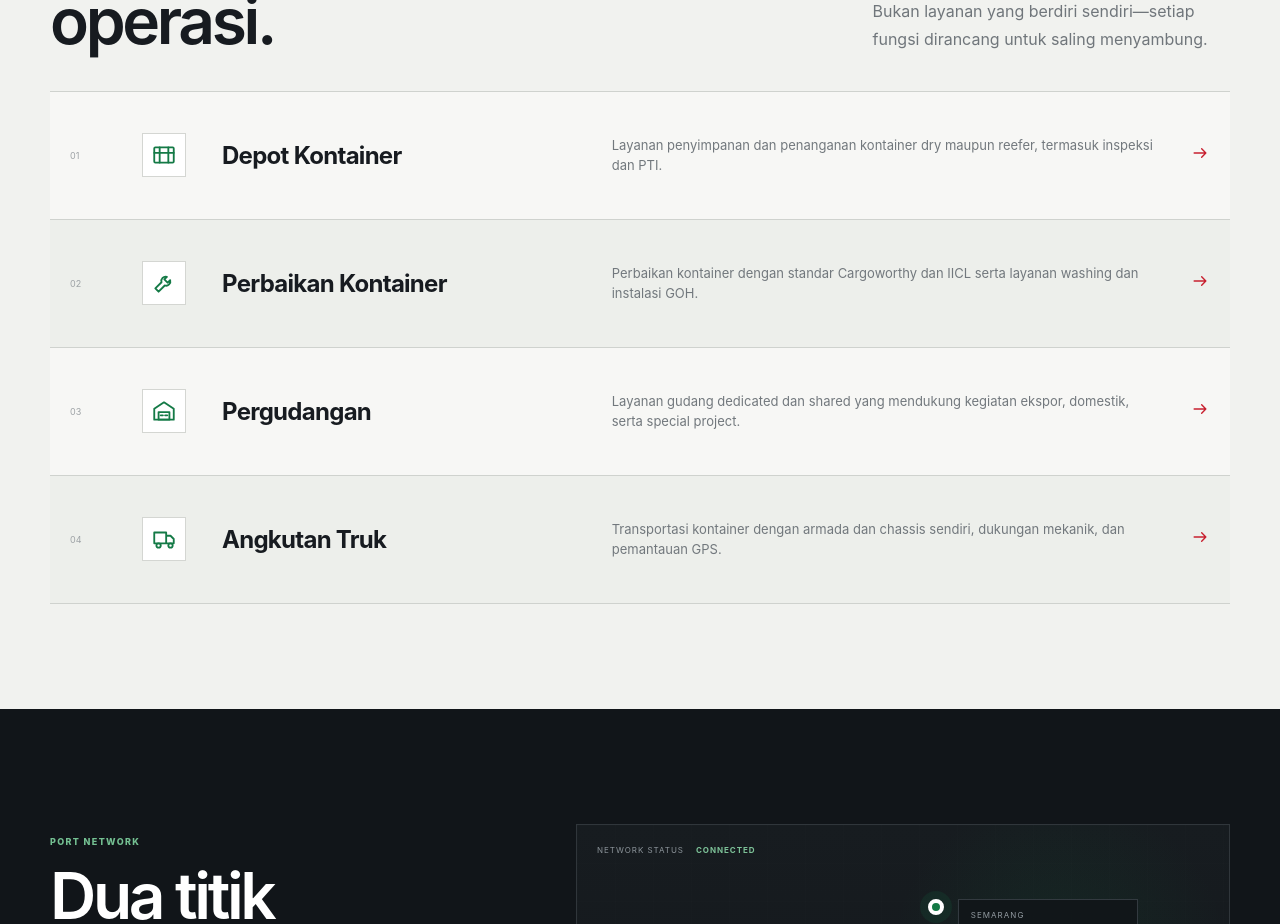
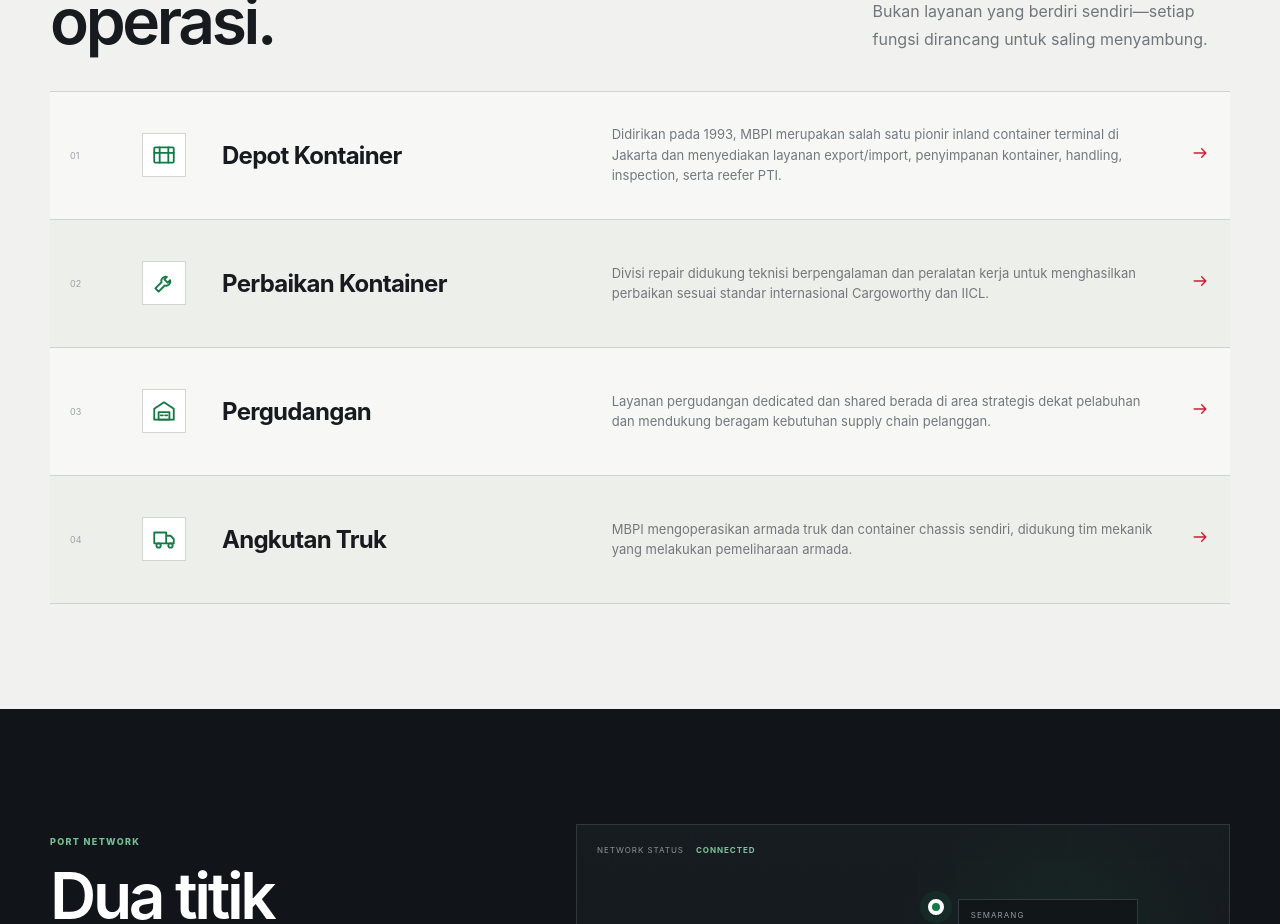
Before and after one commit to nabillazachra/mbpi-revamp, a Next.js app: page /id in a window 1280 px wide. Shown: the part 1560-2484 px from the top of the page. Built offline with nearby package versions, Linux system fonts and the light colour scheme.

Commit message:
content: restore detailed legacy service and facility information

```diff
--- a/content/site.js
+++ b/content/site.js
@@ -2,10 +2,18 @@ export const site = {
   company: 'PT Multi Bina Pura International',
   short: 'MBPI',
   established: '1993',
+  profile: {
+    id: 'Kami adalah inland container terminal yang menangani penyimpanan, transit, pergudangan, dan bounded cargo selama lebih dari 30 tahun. Operasi didukung tenaga profesional dan teknis berkualifikasi yang berpengalaman dalam pengelolaan kontainer terkomputerisasi pada terminal peti kemas dan stacking yard.',
+    en: 'We are an inland container terminal dealing with container storage, transit, warehousing, and bounded cargo for more than 30 years. Operations are supported by qualified professionals and technical personnel experienced in computerized container management at container terminals and stacking yards.'
+  },
   offices: {
     jakarta: {
       address: 'Jl. Raya Cakung Cilincing Km. 4 RT002/RW05, Rorotan, Cilincing, Jakarta Utara 14140, Indonesia',
-      phones: ['+62 21 4406406', '+62 21 4406407']
+      phones: ['+62 21 4406406', '+62 21 4406407'],
+      gatePhones: ['+62 21 4406411'],
+      depotPhones: ['+62 21 4406287', '+62 21 4406288'],
+      warehousePhones: ['+62 21 4418401', '+62 21 4418402'],
+      truckingPhones: ['+62 21 4406403', '+62 21 4406404']
     },
     semarang: {
       address: 'Kawasan Industri Cipta Blok 2, Bandarharjo, Semarang Utara, Semarang 50175, Indonesia',
@@ -18,7 +26,10 @@ export const site = {
     warehouse: 'allcfs@mbpi.co.id',
     trucking: 'alltrkbiz@mbpi.co.id',
     complaint: 'laporan@mbpi.co.id',
-    career: 'employment-mbpt@mbpi.co.id'
+    career: 'employment-mbpt@mbpi.co.id',
+    efakturLogin: 'act3@mbpi.co.id',
+    containerJakarta: 'allcy@mbpi.co.id',
+    containerSemarang: 'allcy.srg@mbpi.co.id'
   },
   external: {
     efaktur: 'https://efaktur.mbpi.co.id/admin/login',
@@ -33,8 +44,10 @@ export const services = [
     no: '01',
     titleId: 'Depot Kontainer',
     titleEn: 'Container Depot',
-    summaryId: 'Layanan penyimpanan dan penanganan kontainer dry maupun reefer, termasuk inspeksi dan PTI.',
-    summaryEn: 'Storage and handling for dry and reefer containers, including inspection and PTI.',
+    summaryId: 'Didirikan pada 1993, MBPI merupakan salah satu pionir inland container terminal di Jakarta dan menyediakan layanan export/import, penyimpanan kontainer, handling, inspection, serta reefer PTI.',
+    summaryEn: 'Established in 1993, MBPI is one of Jakarta inland container terminal pioneers, providing export/import container services, storage, handling, inspection, and reefer PTI.',
+    detailId: 'Fasilitas depot dibangun pada area lebih dari 100.000 m² dan melayani penyimpanan kontainer dry maupun reefer. Model layanan dirancang untuk mendukung kebutuhan carrier, leasing company, serta partner logistik yang membutuhkan storage dan handling dalam satu lokasi operasi.',
+    detailEn: 'The depot is built on an area of more than 100,000 m² and supports both dry and reefer container storage. Its operating model serves carriers, leasing companies, and logistics partners requiring storage and handling within one operating location.',
     bulletsId: ['Penyimpanan empty dan full container', 'Container handling', 'Container inspection', 'Reefer container PTI'],
     bulletsEn: ['Empty and full container storage', 'Container handling', 'Container inspection', 'Reefer container PTI']
   },
@@ -43,40 +56,65 @@ export const services = [
     no: '02',
     titleId: 'Perbaikan Kontainer',
     titleEn: 'Container Repair',
-    summaryId: 'Perbaikan kontainer dengan standar Cargoworthy dan IICL serta layanan washing dan instalasi GOH.',
-    summaryEn: 'Container repair aligned with Cargoworthy and IICL standards plus washing and GOH installation.',
-    bulletsId: ['Perbaikan standar IICL dan Cargoworthy', 'Container washing', 'Garment on Hanger (GOH) installation'],
-    bulletsEn: ['IICL and Cargoworthy repair', 'Container washing', 'Garment on Hanger (GOH) installation']
+    summaryId: 'Divisi repair didukung teknisi berpengalaman dan peralatan kerja untuk menghasilkan perbaikan sesuai standar internasional Cargoworthy dan IICL.',
+    summaryEn: 'The repair division is supported by experienced technicians and equipment to deliver repairs aligned with international Cargoworthy and IICL standards.',
+    detailId: 'Selain repair dan washing, MBPI menyediakan pemasangan GOH (Garment on Hanger) menggunakan material berkualitas untuk membantu menjaga kondisi produk garmen selama proses logistik.',
+    detailEn: 'In addition to repair and washing, MBPI provides GOH (Garment on Hanger) installation using quality materials to help protect garment products throughout the logistics process.',
+    bulletsId: ['Perbaikan kontainer berstandar IICL dan Cargoworthy', 'Cuci kontainer', 'Pemasangan GOH (Garment on Hanger)'],
+    bulletsEn: ['Cargoworthy and IICL standard container repair', 'Container washing', 'Garment on Hanger (GOH) installation']
   },
   {
     id: 'warehouse',
     no: '03',
     titleId: 'Pergudangan',
     titleEn: 'Warehousing',
-    summaryId: 'Layanan gudang dedicated dan shared yang mendukung kegiatan ekspor, domestik, serta special project.',
-    summaryEn: 'Dedicated and shared warehousing supporting export, domestic handling, and special projects.',
-    bulletsId: ['Export consolidation (LCL)', 'Export full container (FCL)', 'Cargo stripping / stuffing', 'Warehouse storage and space rental', 'Domestic handling', 'Special project'],
-    bulletsEn: ['Export consolidation (LCL)', 'Export full container (FCL)', 'Cargo stripping / stuffing', 'Warehouse storage and space rental', 'Domestic handling', 'Special project']
+    summaryId: 'Layanan pergudangan dedicated dan shared berada di area strategis dekat pelabuhan dan mendukung beragam kebutuhan supply chain pelanggan.',
+    summaryEn: 'Dedicated and shared warehousing is located in a strategic area near the port and supports a broad range of customer supply-chain requirements.',
+    detailId: 'Layanan mencakup aktivitas konsolidasi ekspor, FCL, stripping/stuffing, penyimpanan dan penyewaan ruang gudang, domestic handling, serta special project.',
+    detailEn: 'Services cover export consolidation, FCL, stripping/stuffing, warehouse storage and space rental, domestic handling, and special projects.',
+    bulletsId: ['Export Consolidation (LCL)', 'Export Full Container (FCL)', 'Cargo Stripping / Stuffing', 'Warehouse Storage & Space Rental', 'Domestic Handling', 'Special Project'],
+    bulletsEn: ['Export Consolidation (LCL)', 'Export Full Container (FCL)', 'Cargo Stripping / Stuffing', 'Warehouse Storage & Space Rental', 'Domestic Handling', 'Special Project']
   },
   {
     id: 'trucking',
     no: '04',
     titleId: 'Angkutan Truk',
     titleEn: 'Trucking Services',
-    summaryId: 'Transportasi kontainer dengan armada dan chassis sendiri, dukungan mekanik, dan pemantauan GPS.',
-    summaryEn: 'Container transportation with owned fleet and chassis, dedicated mechanics, and GPS monitoring.',
-    bulletsId: ['Container shuttle transport', 'CY haulage', 'Long distance container haulage', 'Customs clearance services'],
-    bulletsEn: ['Container shuttle transport', 'CY haulage', 'Long distance container haulage', 'Customs clearance services']
+    summaryId: 'MBPI mengoperasikan armada truk dan container chassis sendiri, didukung tim mekanik yang melakukan pemeliharaan armada.',
+    summaryEn: 'MBPI operates its own truck fleet and container chassis, supported by a dedicated mechanic team responsible for fleet maintenance.',
+    detailId: 'Setiap pengiriman dipantau dengan GPS dan operasi trucking dikembangkan bersama tim serta sistem IT terintegrasi untuk menjaga visibilitas pergerakan.',
+    detailEn: 'Shipments are monitored through GPS, while trucking operations are supported by integrated teams and IT systems to maintain movement visibility.',
+    bulletsId: ['Container Shuttle Transport', 'CY Haulage', 'Long Distance Container Haulage', 'Customs Clearance Services'],
+    bulletsEn: ['Container Shuttle Transport', 'CY Haulage', 'Long Distance Container Haulage', 'Customs Clearance Services']
   }
 ];
 
 export const strengths = [
-  ['01', 'One-stop logistics'],
-  ['02', 'Integrated operating system'],
-  ['03', 'Electronic Data Interchange'],
-  ['04', '24-hour CCTV and security'],
-  ['05', 'Locations near major ports'],
-  ['06', 'GPS-enabled truck fleet']
+  ['01', 'One-stop services'],
+  ['02', 'Integrated Own Build System'],
+  ['03', 'Electronic Data Interchange (EDI)'],
+  ['04', '24-hour CCTV and Security'],
+  ['05', 'Location near Port'],
+  ['06', 'GPS on Trucks']
 ];
 
+export const facilities = {
+  jakarta: {
+    distanceId: 'Berlokasi di timur laut Jakarta, sekitar 11 km dari Pelabuhan Tanjung Priok.',
+    distanceEn: 'Located in north-east Jakarta, approximately 11 km from Tanjung Priok Port.',
+    warehouseId: ['Loading dock selebar 4 meter', 'Kapasitas loading dock hingga 12 truk/trailer sekaligus pada masing-masing gudang', 'Area stuffing untuk 100 empty containers', 'CFS I', 'CFS III'],
+    warehouseEn: ['4-metre-wide loading dock', 'Loading dock accommodates up to 12 trucks/trailers at the same time per warehouse', 'Stuffing area for 100 empty containers', 'CFS I', 'CFS III'],
+    equipment: ['Side Loader', 'Reach Stacker', 'Top Loader', 'Electric Forklift', 'Diesel Forklift', 'Reefer Container Plug', 'Head Truck', 'Container Chassis'],
+    noteId: 'Website existing menampilkan angka counter kapasitas dan jumlah equipment sebagai 0 pada hasil crawl. Jenis fasilitas tetap dipertahankan, sedangkan angka unit/kapasitas ditahan sampai sumber resmi terverifikasi.',
+    noteEn: 'The legacy site exposes facility capacity and equipment counters as 0 in crawl results. Facility types are retained while unit/capacity figures are withheld until verified source data is available.'
+  },
+  semarang: {
+    distanceId: 'Berlokasi di sisi utara Semarang, sekitar 4 km dari Pelabuhan Tanjung Emas.',
+    distanceEn: 'Located in north Semarang, approximately 4 km from Tanjung Emas Port.',
+    equipment: ['Container Yard', 'Side Loader', 'Diesel Forklift', 'Reefer Socket'],
+    noteId: 'Angka luas yard, storage capacity, tier, tonase, dan jumlah unit pada website existing terbaca 0 pada hasil crawl sehingga belum ditampilkan sebagai angka produksi.',
+    noteEn: 'Yard area, storage capacity, tier, tonnage, and unit counts are exposed as 0 in crawl results, so production figures are intentionally withheld.'
+  }
+};
+
 export const values = ['Integrity', 'Quality', 'Value Creation', 'Trustworthy', 'Accountability', 'Improvement'];
```
